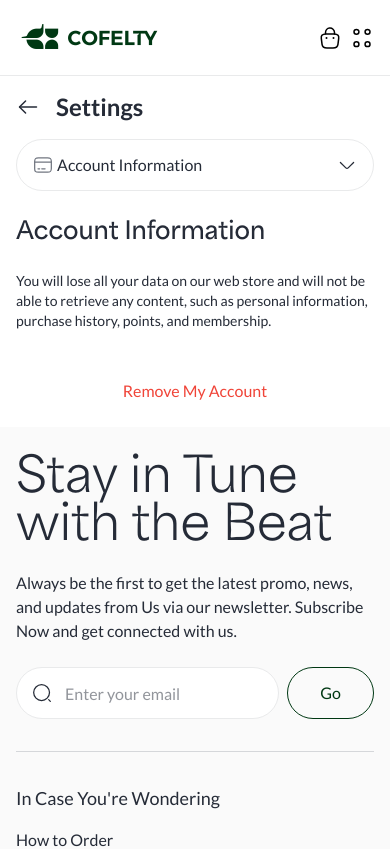
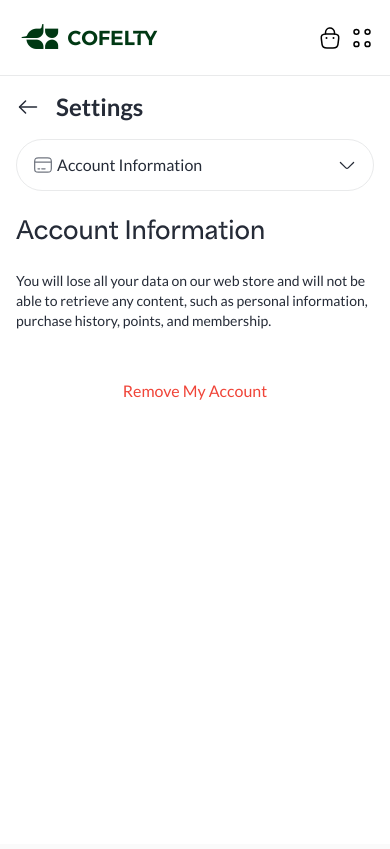
Before and after one commit to xpand-indonesia/ecommerce, a Next.js app: page /profile/account in a window 390 px wide. Shown: the top 849 px of the page. Built offline with nearby package versions, Linux system fonts and the light colour scheme.

Commit message:
Improve profile mobile style

```diff
--- a/src/app/profile/layout.tsx
+++ b/src/app/profile/layout.tsx
@@ -13,12 +13,12 @@ export default function ProfileLayout({
     return (
         <>
             <HeaderProp style="default" />
-            <div className="py-4 header-safe-4 lg:py-8 lg:header-safe-8">
+            <div className="py-4 header-safe-4 min-h-screen lg:py-8 lg:header-safe-8 lg:min-h-auto">
                 <div className="lg:max-w-[853px] lg:mx-auto flex flex-col lg:flex-row lg:items-stretch gap-6 px-4 lg:px-0">
                     <div className="space-y-4 block lg:hidden">
                         <Link
                             href="/orders"
-                            className="flex items-center gap-4"
+                            className="inline-flex items-center gap-4"
                         >
                             <ArrowLeft className="size-6" />
                             <span className="text-2xl font-bold text-gray-800">
```
